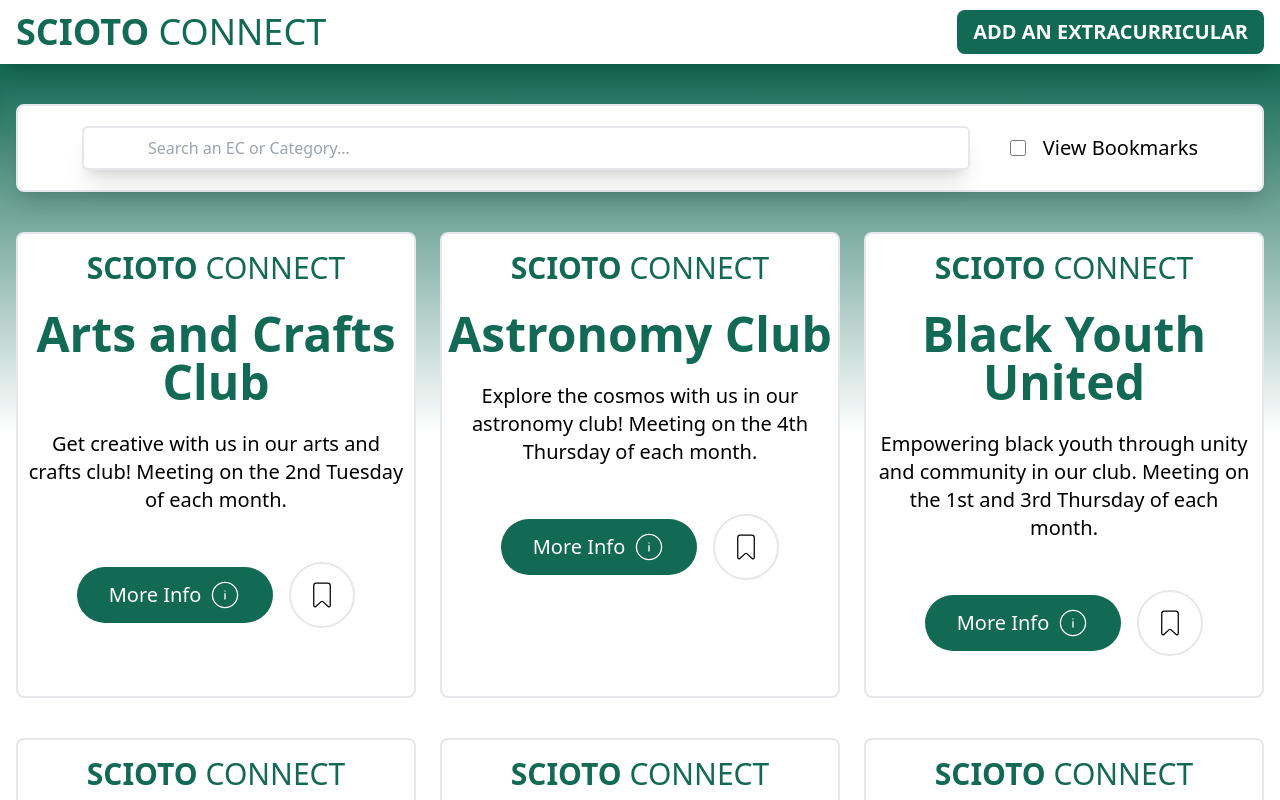
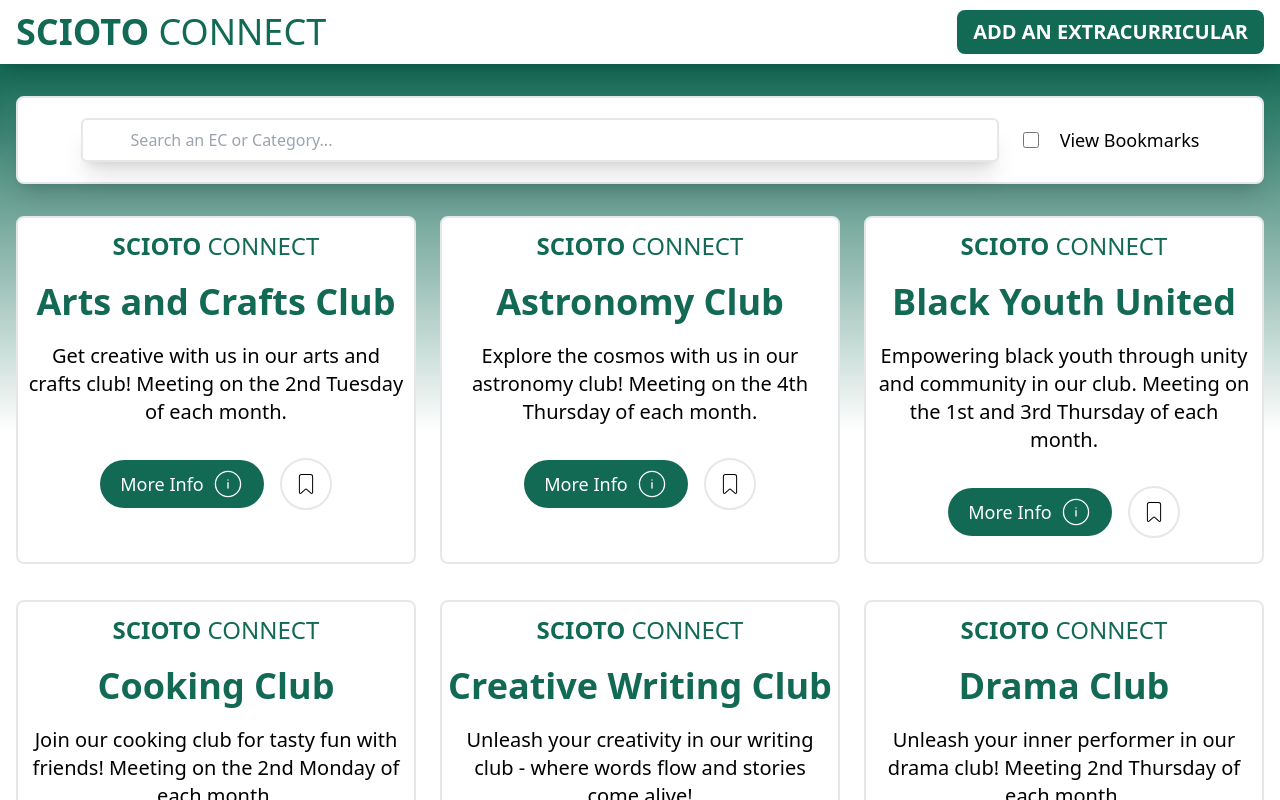
Before and after one commit to moham3dk/dcs-connect, a React (Create React App) app in the folder frontend/: page / in a window 1280 px wide. Built offline with nearby package versions, Linux system fonts and the light colour scheme.

Commit message:
Improved UI
made the ui a bit smaller so it looks better

```diff
--- a/frontend/src/components/Display.jsx
+++ b/frontend/src/components/Display.jsx
@@ -1,7 +1,7 @@
 import React, { useState, useEffect } from 'react';
 import InfoModal from './InfoModal';
 import { CiCircleInfo } from 'react-icons/ci';
-import { CiBookmark } from "react-icons/ci";
+import { CiBookmark } from 'react-icons/ci';
 
 const Display = ({ extracurricularData }) => {
   const [bookmarks, setBookmarks] = useState(JSON.parse(localStorage.getItem('bookmarks')) || {});
@@ -49,25 +49,25 @@ const Display = ({ extracurricularData }) => {
     <div className="flex size-full no-scrollbar max-h-[92vh] min-h-[92vh] mt-[8vh] bg-gradient-to-b from-[#126954] via-white to-white select-none">
       <div className="flex flex-col md:flex-row w-full">
         <div className="flex flex-col w-full">
-          <div className="mx-auto w-[95%] md:w-[97.5%] my-5 md:my-7 xl:my-10">
-            <div className="flex flex-row w-full bg-white border-2 rounded-lg justify-center shadow-xl space-x-5 md:space-x-10 px-4 md:px-8 xl:px-16">
+          <div className="mx-auto w-[95%] md:w-[97.5%] my-3 md:my-5 xl:my-8">
+            <div className="flex flex-row w-full bg-white border-2 rounded-lg justify-center shadow-xl space-x-3 md:space-x-6 px-3 md:px-6 xl:px-12 py-2 md:py-3">
               <input
                 type="text"
                 placeholder="Search an EC or Category..."
                 value={searchValue}
                 onChange={(e) => setSearchValue(e.target.value)}
-                className="bg-white text-gray-900 border-2 py-2 my-[2.5vh] w-[75%] md:w-[85%] rounded-md shadow-xl px-4 md:px-8 xl:px-16 ring-0"
+                className="bg-white text-gray-900 border-2 py-2 my-[1vh] w-[70%] md:w-[80%] rounded-md shadow-xl px-3 md:px-6 xl:px-12 ring-0"
               />
-              <label className="flex justify-center items-center space-x-3">
+              <label className="flex justify-center items-center space-x-2 md:space-x-4">
                 <input type="checkbox" className="size-4" onChange={() => setShowBookmarks(!showBookmarks)} />
-                <p className="text-lg md:text-xl md:text-nowrap text-center">&nbsp;View Bookmarks</p>
+                <p className="text-base md:text-lg md:text-nowrap text-center">&nbsp;View Bookmarks</p>
               </label>
             </div>
           </div>
           <div className="h-full max-h-full overflow-y-scroll no-scrollbar scroll-smooth">
             {filteredExtracurriculars.length === 0 && (
-              <div className="flex justify-center items-center h-[50vh] flex-col text-[#126954] text-xl md:text-4xl font-bold text-center">
-                <p className="py-4">No Extracurriculars Found</p>
+              <div className="flex justify-center items-center h-[50vh] flex-col text-[#126954] text-lg md:text-2xl font-bold text-center">
+                <p className="py-3">No Extracurriculars Found</p>
                 <p>
                   Something missing? Add an extracurricular{' '}
                   <a href="https://example.com" target="_blank" rel="noreferrer" className="underline">
@@ -76,38 +76,38 @@ const Display = ({ extracurricularData }) => {
                 </p>
               </div>
             )}
-            <div className="grid gap-6 grid-cols-1 sm:grid-cols-2 lg:grid-cols-3 w-[95%] md:w-[97.5%] mx-auto">
+            <div className="grid gap-4 md:gap-6 grid-cols-1 sm:grid-cols-2 lg:grid-cols-3 w-[95%] md:w-[97.5%] mx-auto">
               {filteredExtracurriculars.map((extracurricular) => (
                 <div
-                  key={extracurricular.title}
-                  className="flex flex-col items-center bg-white border-2 rounded-lg w-full mx-auto mb-2 md:mb-4 text-center"
+                  key={extracurricular.taitle}
+                  className="flex flex-col items-center bg-white border-2 rounded-lg w-full mx-auto mb-2 md:mb-3 text-center"
                 >
                   <div className="w-full">
-                    <h1 className="text-[#126954] text-2xl xl:text-3xl py-2 md:py-4">
+                    <h1 className="text-[#126954] text-lg md:text-xl xl:text-2xl py-2 md:py-3">
                       <span className="font-bold">SCIOTO</span> CONNECT
                     </h1>
-                    <h1 className="text-[#126954] text-3xl md:text-4xl lg:text-5xl font-bold pt-2 pb-4 xl:w-[97.5%] mx-auto">
+                    <h1 className="text-[#126954] text-2xl md:text-3xl lg:text-4xl font-bold pt-2 pb-3 xl:w-[97.5%] mx-auto">
                       {extracurricular.title}
                     </h1>
                     <p className="text-base md:text-lg lg:text-xl py-2 px-2"> {extracurricular.description}</p>
                   </div>
-                  <div className="flex items-center justify-center w-full md:w-auto md:justify-end m-6 md:m-10 space-x-4">
+                  <div className="flex items-center justify-center w-full md:w-auto md:justify-end m-4 md:m-6 space-x-3 md:space-x-4">
                     <p
-                      className="text-lg md:text-xl bg-[#126954] text-white px-6 py-2 md:px-8 md:py-3 rounded-full flex items-center justify-center transition duration-300 hover:bg-opacity-80"
+                      className="text-base md:text-lg bg-[#126954] text-white px-4 py-1 md:px-5 md:py-2 rounded-full flex items-center justify-center transition duration-300 hover:bg-opacity-80"
                       onClick={() => openInfoModal(extracurricular)}
                     >
                       More Info
-                      <CiCircleInfo className="ml-2 size-8" />
+                      <CiCircleInfo className="ml-1 md:ml-2 size-6 md:size-8" />
                     </p>
                     <div
-                      className={`rounded-full p-3 md:p-4 border-2 hover:cursor-pointer ease-in-out duration-300 ${
+                      className={`rounded-full p-2 md:p-3 border-2 hover:cursor-pointer ease-in-out duration-300 ${
                         bookmarks.hasOwnProperty(extracurricular.title) ? 'bg-[#126954] hover:bg-opacity-80' : ''
                       }`}
                       onClick={() => toggleBookmark(extracurricular.title)}
                     >
                       <CiBookmark
                         fill={bookmarks.hasOwnProperty(extracurricular.title) ? '#FFFFFF' : ''}
-                        className="text-xl md:text-2xl xl:text-3xl text-[#126954]"
+                        className="text-lg md:text-xl xl:text-2xl text-[#126954]"
                       />
                     </div>
                   </div>
```
